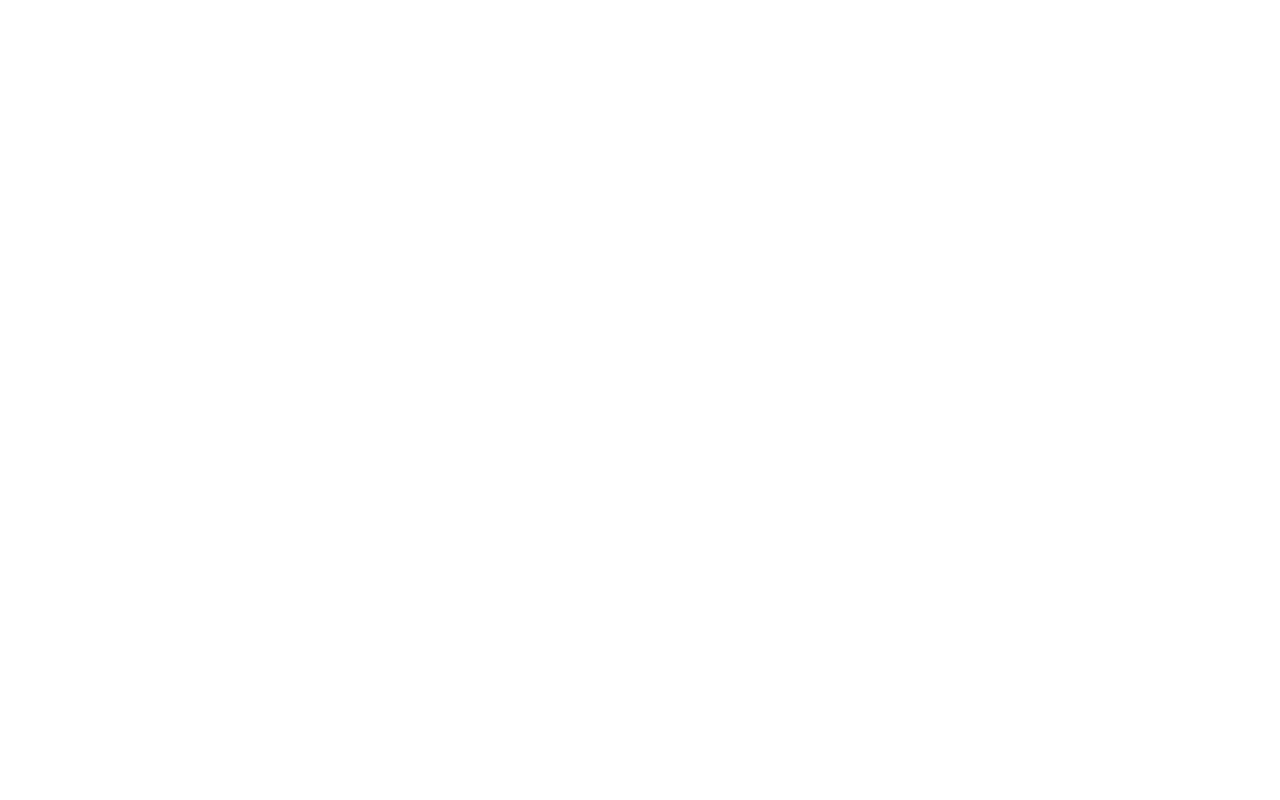
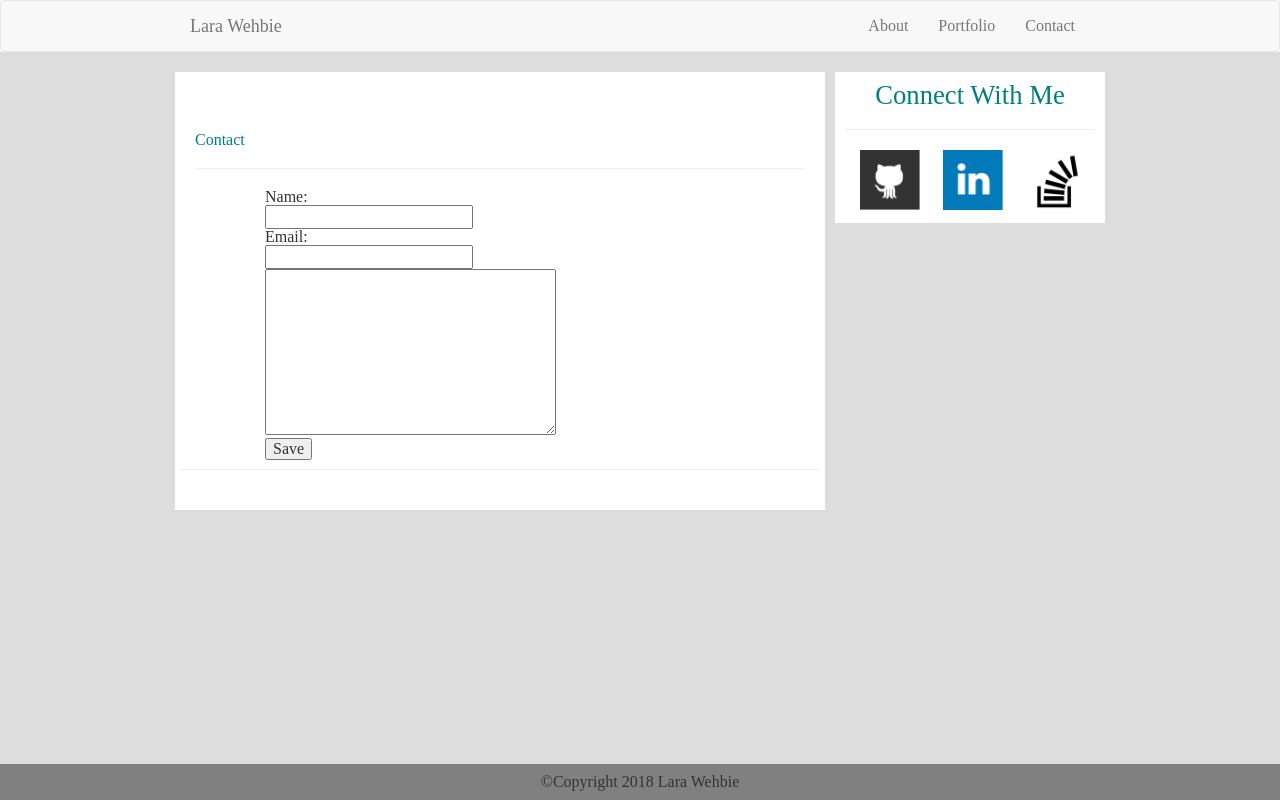
Before and after one commit to lswehbie/Bootstrap-Portfolio, a plain HTML site: page contact.html in a window 1280 px wide. Drawn offline with nearby package versions, Linux system fonts and the light colour scheme.

Commit message:
Bootstrap Portfolio

```diff
--- a/Assets/CSS/style.css
+++ b/Assets/CSS/style.css
@@ -93,7 +93,10 @@ footer{
 #footer{
 	width: 100%;
 	text-align: center;
-padding: 10px;
+	padding: 10px;
+	position: fixed;
+	bottom: 0;
+	background-color: grey;
 }
 
 .nav-li{
@@ -124,10 +127,10 @@ padding: 10px;
 	background-color: white;
 	color: teal;
 	float: none;
-	/*I made the text big, but you're welcome to change or remove it*/
 	font-size: 20pt;
 	text-align: center;
 }
+
 
 .connect .row {
 	margin: 0;
--- a/contact.html
+++ b/contact.html
@@ -0,0 +1,113 @@
+<!DOCTYPE html>
+<html lang="en-us">
+
+<head>
+	<meta charset="UTF-8">
+	<meta name="viewport" content="width=device-width, initial-scale=1">
+	<title>Lara Wehbie Bootstrap Portfolio</title>
+	<link rel="stylesheet" href="https://maxcdn.bootstrapcdn.com/bootstrap/3.3.6/css/bootstrap.min.css">
+
+
+	<link rel="stylesheet" type="text/css" href="assets/CSS/style.css">
+	<link rel="stylesheet" type="text/css" href="assets/CSS/reset.css">
+
+</head>
+
+<body>
+	<header>
+		<nav class="navbar navbar-default">
+			<div class="container">
+				<div class="container-fluid">
+					<div class="navbar-header">
+						<span class="navbar-brand" href="#">Lara Wehbie</span>
+					</div>
+					<div class="collapse navbar-collapse" id="bs-example-navbar-collapse-1">
+						<ul class="nav navbar-nav navbar-right">
+							<li><a href="index.html" target="_blank">About</a></li>
+							<li><a href="portfolio.html" target="_blank">Portfolio</a></li>
+							<li><a href="contact.html" target="_blank">Contact</a></li>
+						</ul>
+					</div>
+				</div>
+			</div>
+		</nav>
+	</header>
+
+
+	<div class="container">
+		<aside class="connect">
+			<h2>Connect With Me</h2>
+			<hr />
+			<div class="row">
+
+				<div class="col-xs-4">
+					<a href="https://github.com/lswehbie"><img class="connect-link" src="assets/images/githubpiclink.jpg" alt="githubpiclink" /></a>
+				</div>
+				<div class="col-xs-4">
+					<a href="https://www.linkedin.com/in/lara-wehbie-68a25856/"><img class="connect-link" src="assets/images/linkedin.jpeg" alt="linkedin" /></a>
+				</div>
+				<div class="col-xs-4">
+					<a href="https://stackexchange.com/users/12725948/lara-wehbie"><img class="connect-link" src="assets/images/stackoverflow.png" alt="stackoverflow" /></a>
+				</a>
+			</div>
+		</div>
+	</aside>
+
+	<section class="section">
+		<div class="row">
+
+			<div>
+				<div class="page-header">
+					<div class="col-md-12">
+						<h1>Contact</h1>
+
+						<hr />
+					</div>
+					<div class="row">
+
+						<div class="col-md-10">
+							<div class="media">
+
+								<h5 class="mt-o">
+
+									<div class="container">
+
+
+										<form action="" method="post">
+											<label for="POST-name">Name:</label>
+											<br>
+											<input id="POST-name" type="text" name="name">
+											<br>
+											<label for="email">Email:</label>
+											<br>
+											<input id="email" type="text" name="email">
+											<br>
+											<textarea name="message" rows="10" cols="30">
+											</textarea>
+											<br>
+											<input type="submit" value="Save">
+
+										</form>
+
+									</section>
+								</section>
+
+							</div>
+						</div>
+					</div>
+				</div>
+
+			</div>
+
+			<div class="col-md-4">
+			</div>
+
+
+
+			<div id="footer" class="container text-center">
+				&copy;Copyright 2018 Lara Wehbie
+			</div></footer>
+
+
+		</body>
+		</html>
```
Also changed, not shown: index.html (+0 -4 lines), portfolio.html (+97 -0 lines).
